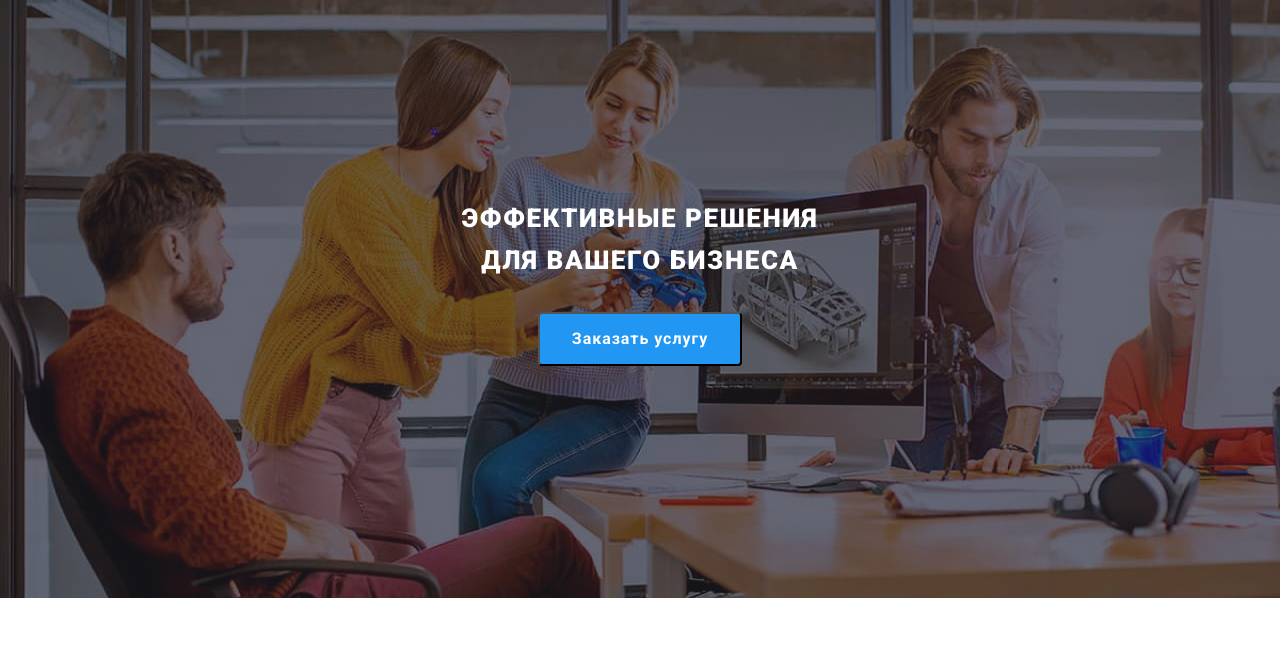
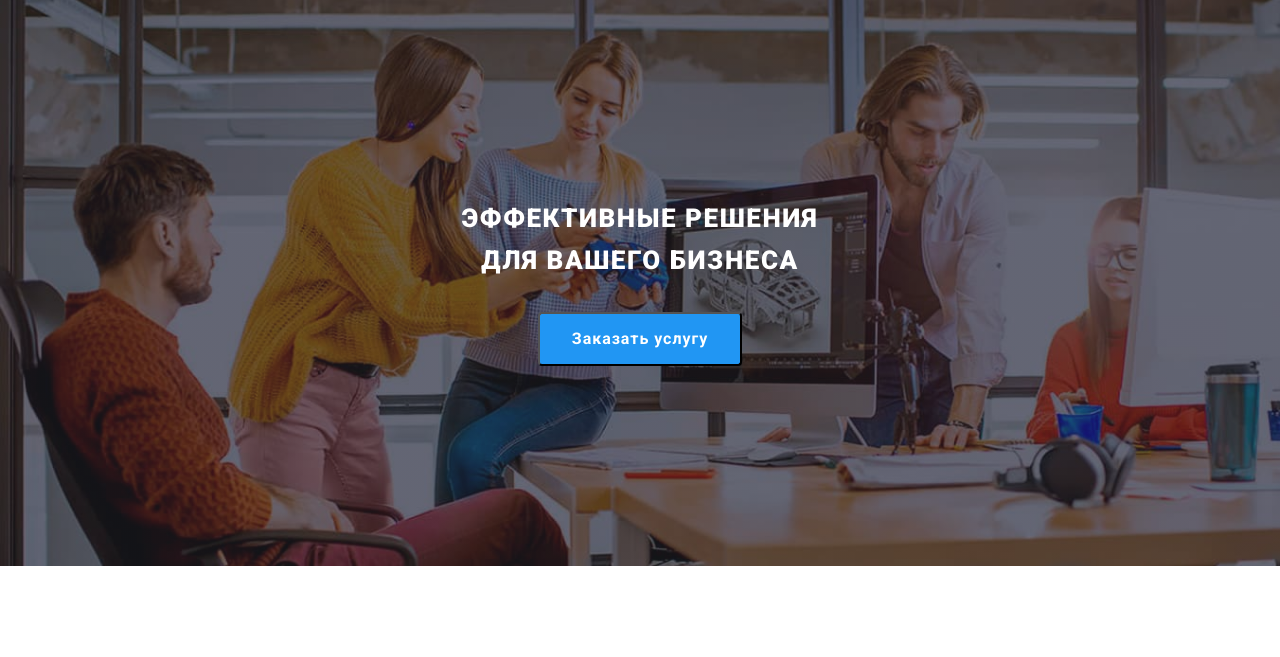
Before and after one commit to moroz01/goit-markup-hw-08, a plain HTML site: page index.html in a window 1280 px wide. Shown: the part 83-740 px from the top of the page. Drawn offline with Linux system fonts and the light colour scheme.

Commit message:
Фиксит героя

```diff
--- a/scss/components/index/_hero.scss
+++ b/scss/components/index/_hero.scss
@@ -6,7 +6,6 @@
   margin-left: auto;
   margin-right: auto;
   max-width: 1600px;
-  min-height: 400px;
 
   background-color: $secondary-bg-color;
   text-align: center;
@@ -30,7 +29,6 @@
   }
 
   @media (min-width: 1200px) {
-    min-height: 600px;
     padding-top: 200px;
     padding-bottom: 200px;
     background-image: linear-gradient(to right, rgba(47, 48, 58, 0.4), rgba(47, 48, 58, 0.4)),
```
Also changed, not shown: css/main.css, css/main.min.css, 2 other files.
